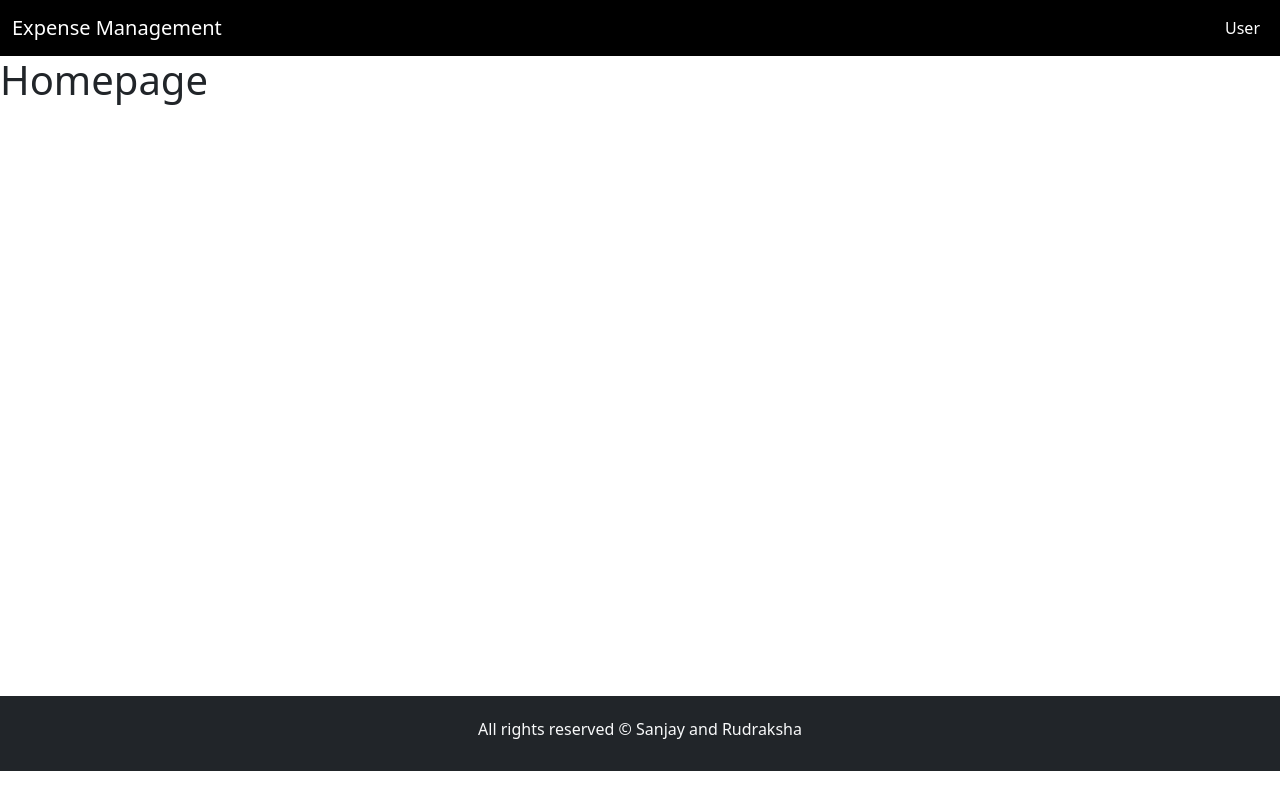
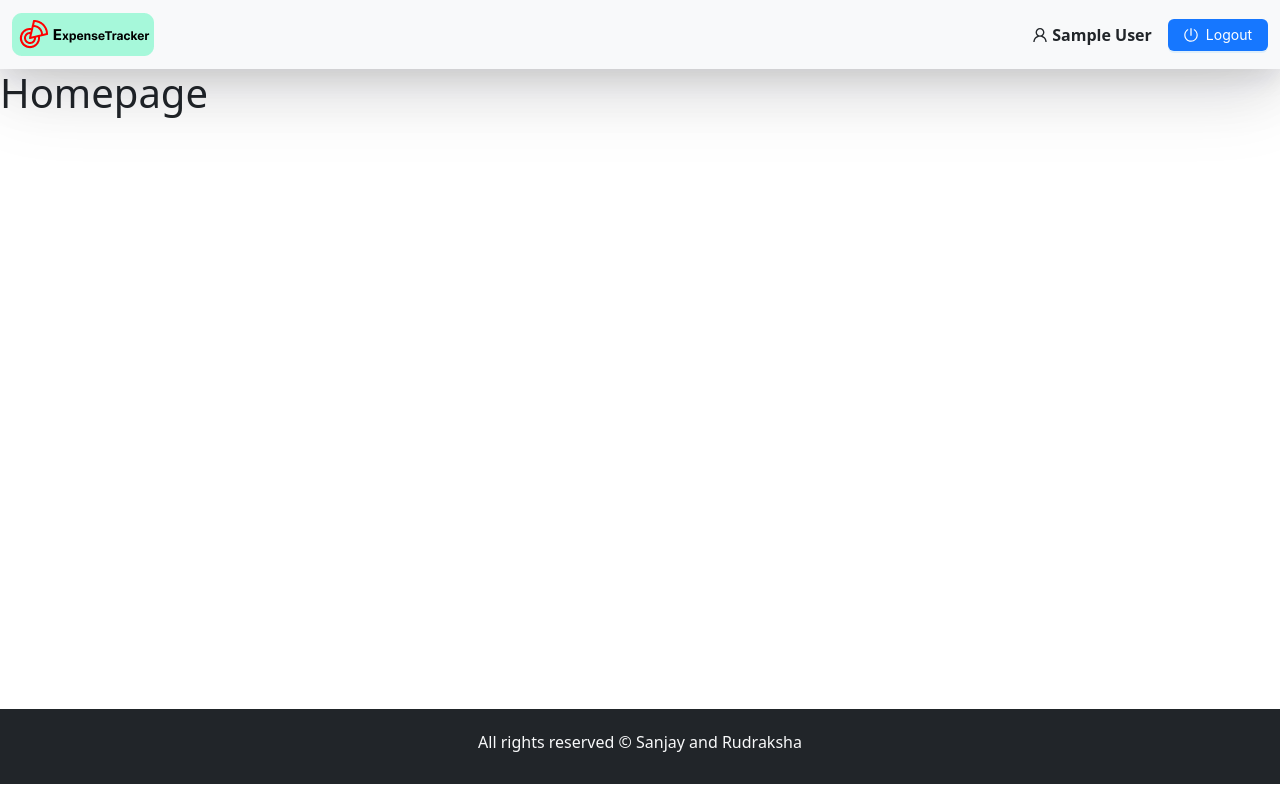
Before and after one commit to IamSanjayGawai/ExpenseTracker_MERN, a React (Vite) app in the folder client/: page / in a window 1280 px wide. Built offline with nearby package versions, Linux system fonts and the light colour scheme; sample sign-in values are in the browser's storage.

Commit message:
Added Logo in login page  and Header page with username

```diff
--- a/client/src/components/layout/Header.jsx
+++ b/client/src/components/layout/Header.jsx
@@ -1,19 +1,79 @@
-import React from 'react';
-import { Link } from 'react-router-dom';
+import React,{useState, useEffect} from 'react';
+import { Link, useNavigate } from 'react-router-dom';
+import { Button,message } from 'antd';
+import { PoweroffOutlined, UserOutlined } from '@ant-design/icons';
+import Logo from  '../../assets/logo/ExpenseTracker.png'
 
 const Header = () => {
+
+
+  const [loginUser, setLoginUser] = useState('');
+  const [loadings, setLoadings] = useState([]);
+  const navigate = useNavigate();
+
+  // logout button function  from antd
+  const enterLoading = (index) => {
+    setLoadings((prevLoadings) => {
+      const newLoadings = [...prevLoadings];
+      newLoadings[index] = true;
+      return newLoadings;
+    });
+    setTimeout(() => {
+      setLoadings((prevLoadings) => {
+        const newLoadings = [...prevLoadings];
+        newLoadings[index] = false;
+        return newLoadings;
+      });
+    }, 6000);
+  };
+  // **************************************//
+
+
+
+
+  useEffect(() => {
+     const  user = JSON.parse(localStorage.getItem('user'));
+
+     if(user){
+      setLoginUser(user)
+     }
+
+  }, []);
+
+  // handlelogout
+  const handleLogout = () => {
+  enterLoading(1)
+  localStorage.removeItem('user')
+  message.success('Logout Successfully')
+  navigate('/login')
+  }
+
+
   return (
+
     <>
-      <nav className="navbar navbar-expand-lg navbar-light bg-light">
+      <nav className="navbar navbar-expand-lg navbar-light bg-light bx-sd2">
         <div className="container-fluid">
-          <Link className="navbar-brand text-white" to="/">Expense Management</Link>
+          <Link className="navbar-brand text-white" to="/"><img src={Logo}/></Link>
           <button className="navbar-toggler" type="button" data-bs-toggle="collapse" data-bs-target="#navbarScroll" aria-controls="navbarScroll" aria-expanded="false" aria-label="Toggle navigation">
             <span className="navbar-toggler-icon"></span>
           </button>
           <div className="collapse navbar-collapse" id="navbarScroll">
-            <ul className="navbar-nav ms-auto my-2 my-lg-0 navbar-nav-scroll" style={{ '--bs-scroll-height': '100px' }}>
+            <ul className="navbar-nav ms-auto my-2 my-lg-0 navbar-nav-scroll gap-3" style={{ '--bs-scroll-height': '100px' }}>
+              <li className="nav-item d-flex align-items-center">
+              <b><span className='text-dark'><UserOutlined /> {loginUser.name}</span></b>
+              </li>
               <li className="nav-item">
-                <Link className="nav-link active text-white" aria-current="page" to="/user">User</Link>
+
+              <Button
+          type="primary"
+          icon={<PoweroffOutlined />}
+          loading={loadings[1]}
+          onClick={handleLogout}
+        >
+         Logout
+        </Button>
+
               </li>
             </ul>
           </div>
--- a/client/src/index.css
+++ b/client/src/index.css
@@ -8,9 +8,7 @@
   height:80vh;
 }
 
-.navbar{
-  background-color:black !important;
-}
+
 
 .register-page{
   display: flex;
--- a/client/src/pages/Login.jsx
+++ b/client/src/pages/Login.jsx
@@ -3,6 +3,7 @@ import { Form, Input, message } from 'antd';
 import { Link, useNavigate } from 'react-router-dom';
 import axios from 'axios'; // Add this import for Axios
 import SubmitSpinner from '../components/SubmitSpinner';
+import Logo from  '../assets/logo/ExpenseTracker.png'
 
 const Login = () => {
   const navigate = useNavigate();
@@ -39,13 +40,18 @@ useEffect(() =>{
 
       <div className='register-page container-fluid d-flex justify-content-center'>
         <div className='row  d-flex justify-content-center' style={{height:'70%', width:'100%'}}>
-        <Form layout='vertical' onFinish={submitHandler} className='col-12 col-sm-8 col-md-6 col-lg-4 p-5 bx-sd2' >
-          <h1>Login</h1>
+        <Form layout='vertical' onFinish={submitHandler} className='col-12 col-sm-8 col-md-6 col-lg-4 p-4 bx-sd2' >
+
+          <div className='d-flex justify-content-between'>
+          <img src={Logo}/>
+        <h4 className='text-center'>Login</h4>
+          </div>
+       <hr/>
           <Form.Item label='Email' name='email'>
-            <Input placeholder='Enter your email' />
+            <Input placeholder='Enter your email' required/>
           </Form.Item>
           <Form.Item label='Password' name='password'>
-            <Input type='password' placeholder='Enter your password' />
+            <Input type='password' placeholder='Enter your password' required />
           </Form.Item>
           <div className='d-flex justify-content-between'>
             <Link to='/register'>Not a User? Click Here to Register </Link>
--- a/client/src/pages/Register.jsx
+++ b/client/src/pages/Register.jsx
@@ -3,6 +3,8 @@ import {Form, Input, message} from 'antd';
 import {Link, useNavigate} from 'react-router-dom'
 import axios from 'axios'
 import SubmitSpinner from '../components/SubmitSpinner';
+import Logo from  '../assets/logo/ExpenseTracker.png'
+
 
 
 
@@ -33,6 +35,7 @@ const submitHandler = async (values) => {
 useEffect(() =>{
 
     if(localStorage.getItem('user')){
+
         navigate('/')
     }
 }, [navigate])
@@ -41,8 +44,12 @@ useEffect(() =>{
     <>
 <div className='register-page container-fluid d-flex justify-content-center'>
         <div className='row  d-flex justify-content-center' style={{height:'70%', width:'100%'}}>
-       <Form layout='vertical' onFinish={submitHandler} className='col-12 col-sm-8 col-md-6 col-lg-4 p-5 bx-sd2' >
-       <h1>Register</h1>
+       <Form layout='vertical' onFinish={submitHandler} className='col-12 col-sm-8 col-md-6 col-lg-4 p-4 bx-sd2' >
+       <div className='d-flex justify-content-between'>
+          <img src={Logo}/>
+        <h4 className='text-center'>Register</h4>
+          </div>
+       <hr/>
         <Form.Item label='Name' name='name'>
             <Input  placeholder='Enter your name' required />
         </Form.Item>
```
Also changed, not shown: client/src/assets/logo/ExpenseTracker.png (added).
